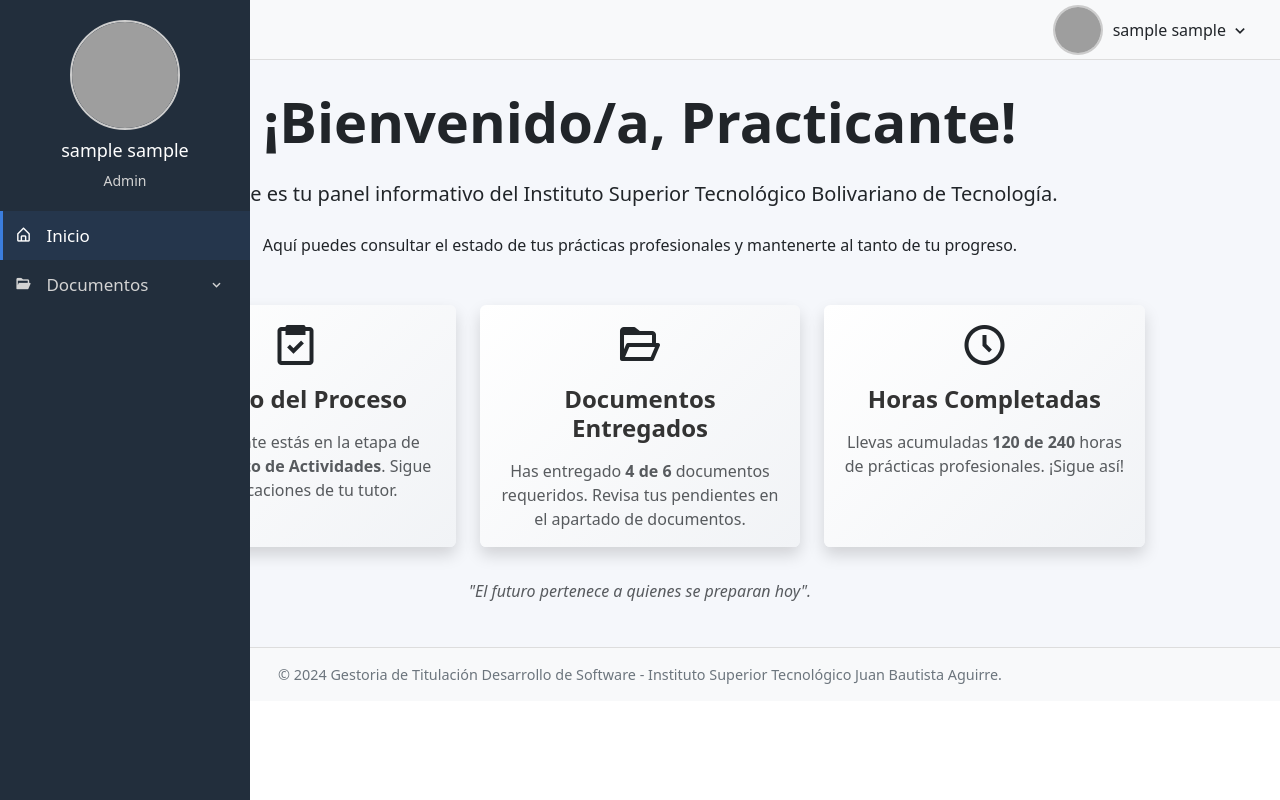
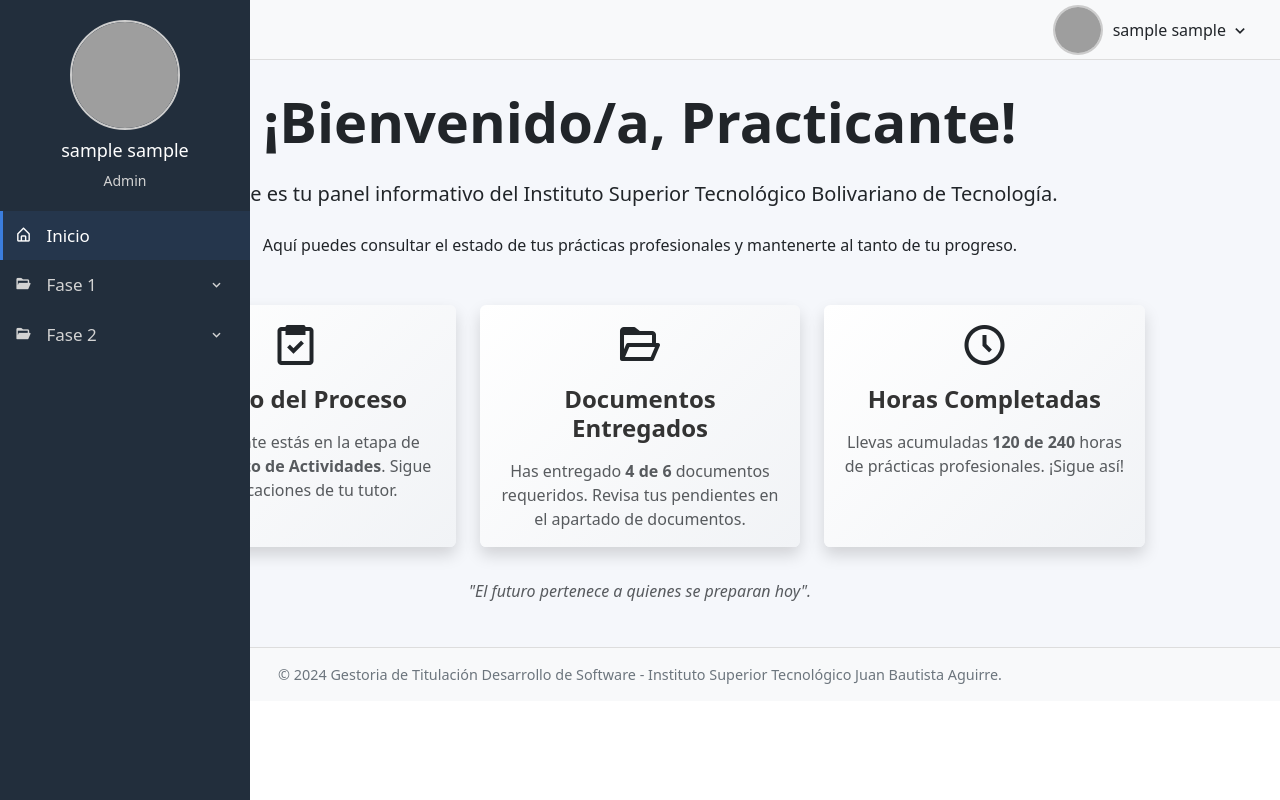
Before and after one commit to Kevin-Steven/practicas-itb, a PHP site: page /tcpdf/app/estudiante/inicio-estudiante.php in a window 1280 px wide. Run offline with PHP 8.4, Linux system fonts and the light colour scheme; the visitor is signed in with stand-in values (Sample User, id 1); grey boxes are pictures that could not be loaded.

Commit message:
Update changes

```diff
--- a/app/estudiante/inicio-estudiante.php
+++ b/app/estudiante/inicio-estudiante.php
@@ -80,12 +80,12 @@
             <p><?php echo ucfirst($_SESSION['usuario_rol']); ?></p>
         </div>
         <nav class="nav flex-column">
-            <a class="nav-link active" href="docente-inicio.php"><i class='bx bx-home-alt'></i> Inicio</a>
-            <a class="nav-link collapsed d-flex justify-content-between align-items-center" href="#submenuAnteproyecto" data-bs-toggle="collapse" role="button" aria-expanded="false" aria-controls="submenuInformes">
-                <span><i class='bx bxs-folder-open'></i> Documentos</span>
+            <a class="nav-link active" href="inicio-estudiante.php"><i class='bx bx-home-alt'></i> Inicio</a>
+            <a class="nav-link collapsed d-flex justify-content-between align-items-center" href="#submenuFase1" data-bs-toggle="collapse" role="button" aria-expanded="false" aria-controls="submenuInformes">
+                <span><i class='bx bxs-folder-open'></i> Fase 1</span>
                 <i class="bx bx-chevron-down"></i>
             </a>
-            <div class="collapse" id="submenuAnteproyecto">
+            <div class="collapse" id="submenuFase1">
                 <ul class="list-unstyled ps-4">
                     <li>
                         <a class="nav-link <?php echo basename($_SERVER['PHP_SELF']) == 'for-uno.php' ? 'active bg-secondary' : ''; ?>" href="for-uno.php">
@@ -127,6 +127,16 @@
                             <i class="bx bx-file"></i> For 8
                         </a>
                     </li>
+
+                </ul>
+            </div>
+
+            <a class="nav-link collapsed d-flex justify-content-between align-items-center" href="#submenuFase2" data-bs-toggle="collapse" role="button" aria-expanded="false" aria-controls="submenuInformes">
+                <span><i class='bx bxs-folder-open'></i> Fase 2</span>
+                <i class="bx bx-chevron-down"></i>
+            </a>
+            <div class="collapse" id="submenuFase2">
+                <ul class="list-unstyled ps-4">
                     <li>
                         <a class="nav-link <?php echo basename($_SERVER['PHP_SELF']) == 'for-nueve.php' ? 'active bg-secondary' : ''; ?>" href="for-nueve.php">
                             <i class="bx bx-file"></i> For 9
@@ -163,10 +173,11 @@
                         </a>
                     </li>
                     <li>
-                        <a class="nav-link <?php echo basename($_SERVER['PHP_SELF']) == 'for-dieciseis.php' ? 'active bg-secondary' : ''; ?>" href="for-dieciseis.php">
+                        <a class="nav-link <?php echo basename($_SERVER['PHP_SELF']) == 'for-diecis.php' ? 'active bg-secondary' : ''; ?>" href="for-diecis.php">
                             <i class="bx bx-file"></i> For 16
                         </a>
                     </li>
+
                 </ul>
             </div>
         </nav>
```
Also changed, not shown: images/favicon.png.
